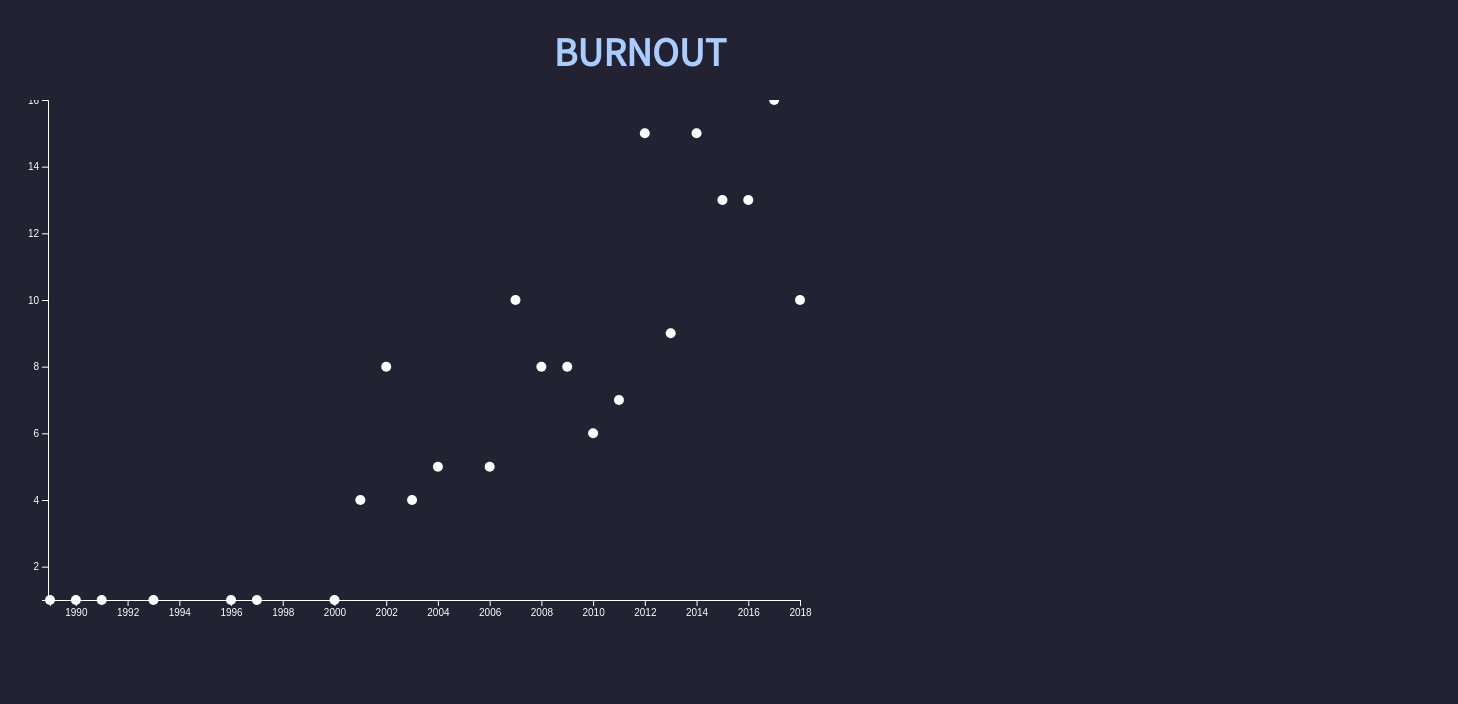
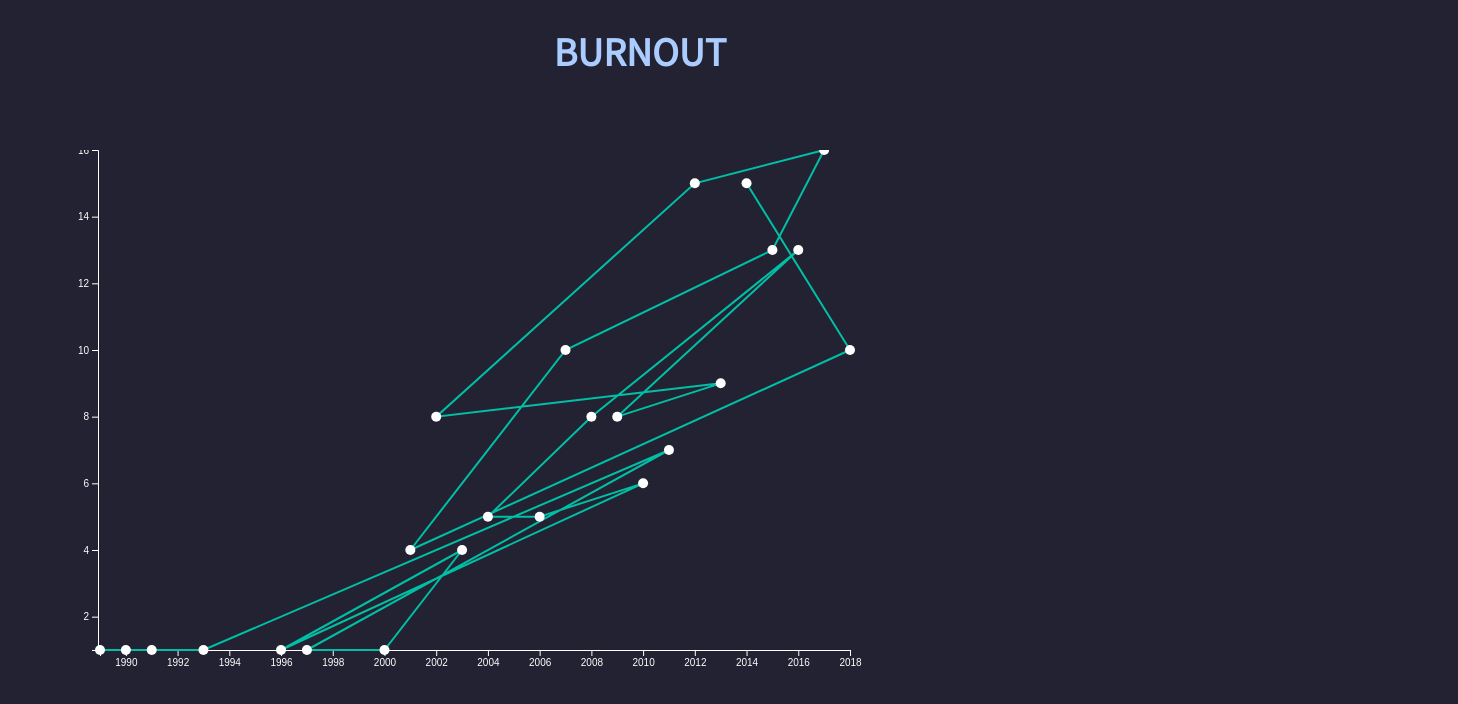
Before and after one commit to Techdemo/functional-programming, a website: page index.html in a window 1280 px wide. Shown: the whole page, 1458 px wide, since content can reach past the window. Drawn offline with nearby package versions, Linux system fonts and the light colour scheme.

Commit message:
added line but line does not draw in chronological order

```diff
--- a/main.css
+++ b/main.css
@@ -9,6 +9,6 @@ h1 {
 body {
   background-color: #222233;
 }
-/* .chart {
+.chart {
   padding: 50px;
-} */
+}
--- a/script.js
+++ b/script.js
@@ -13,7 +13,7 @@ d3.json("dataset.json").then(data => {
     .select(".chart")
     .append("svg")
     .attr("width", 1400)
-    .attr("height", 1400);
+    .attr("height", 1600);
 
   console.log(bookNested);
   let yearCount = bookNested.map(d => {
@@ -50,6 +50,24 @@ d3.json("dataset.json").then(data => {
     .attr("transform", "translate(40,0)")
     .attr("color", "white");
 
+  // sort data for the line
+  let sortedDataYears = yearCount.sort();
+  console.log("sortedatayears", sortedDataYears);
+
+  // d3 line path generator
+  const line = d3
+    .line(sortedDataYears)
+    // where the x coordinate of the line shoudl be
+    .x(d => {
+      return x(Number(d.key));
+    })
+    .y(d => {
+      return y(Number(d.value));
+    });
+
+  // line path element
+  const path = svg.append("path");
+
   // create and call the axisLeft
   let y_Axis = d3.axisLeft().scale(y);
   let x_Axis = d3
@@ -58,6 +76,15 @@ d3.json("dataset.json").then(data => {
     .tickFormat(d3.format("d"));
   xAxisGroup.call(x_Axis);
   yAxisGroup.call(y_Axis);
+
+  // path data
+  path
+    .data([bookNested])
+    .attr("fill", "none")
+    .attr("stroke", "#00bfa5")
+    .attr("transform", "translate(42,0)")
+    .attr("stroke-width", 2)
+    .attr("d", line);
 
   // create circles for books by year
   const circles = svg
@@ -70,7 +97,6 @@ d3.json("dataset.json").then(data => {
     .enter()
     .append("circle")
     .attr("r", 5)
-    // .attr("cx", d => dataYears)
     .attr("cx", d => {
       return x(Number(d.key));
     })
```
